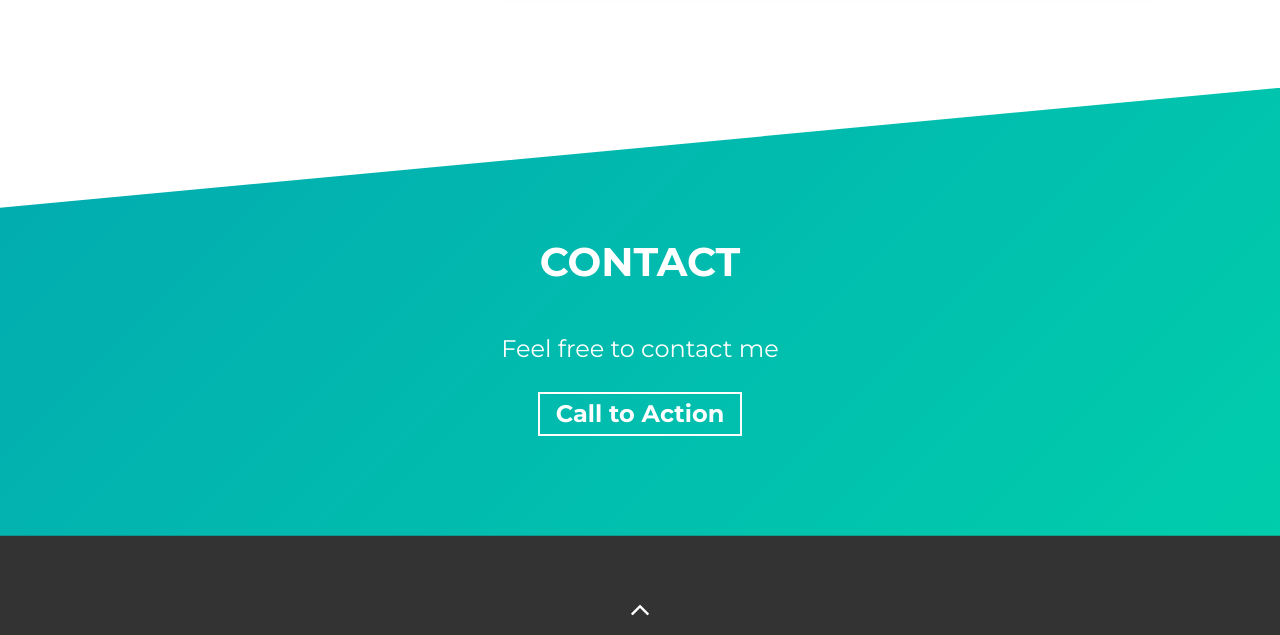
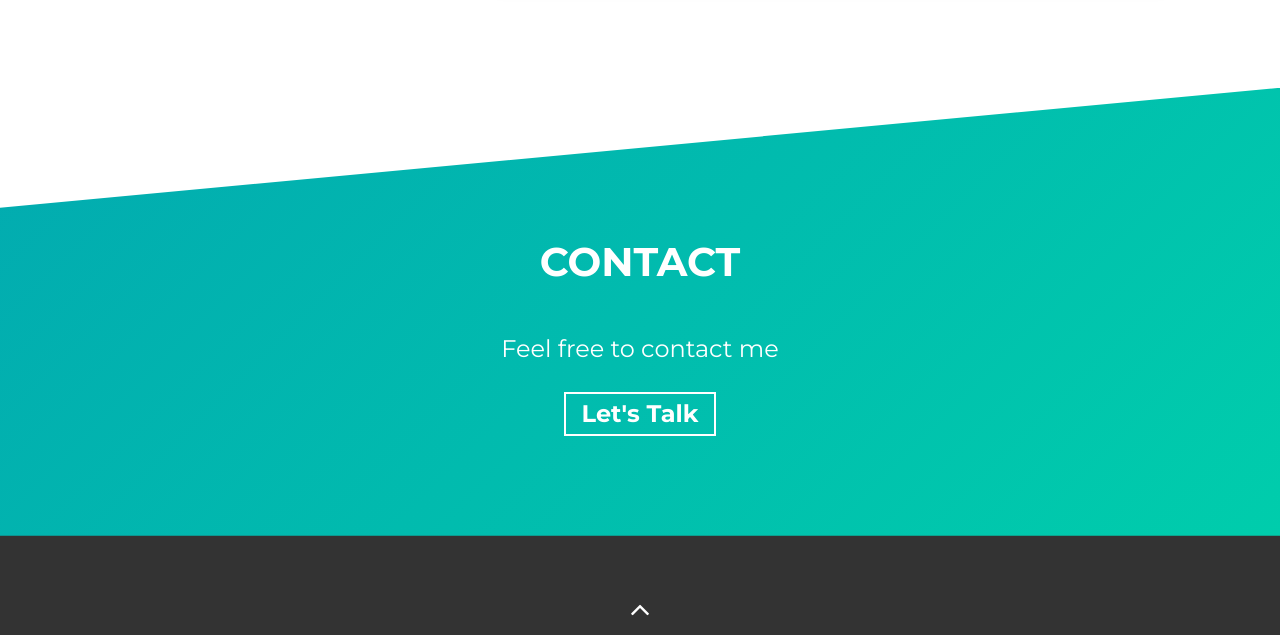
Before and after one commit to Fathurrahman1221/my-portfolio, a website built with Parcel: page src/index.html in a window 1280 px wide. Shown: the part 2692-3327 px from the top of the page. Built offline with nearby package versions, Linux system fonts and the light colour scheme.

Commit message:
Update index.html

```diff
--- a/src/index.html
+++ b/src/index.html
@@ -292,7 +292,7 @@
             target="_blank"
             class="cta-btn cta-btn--resume"
             href="mailto:fathurrahman.fatoni@gmail.com"
-            >Call to Action</a
+            >Let's Talk</a
           >
         </div>
       </div>
```
